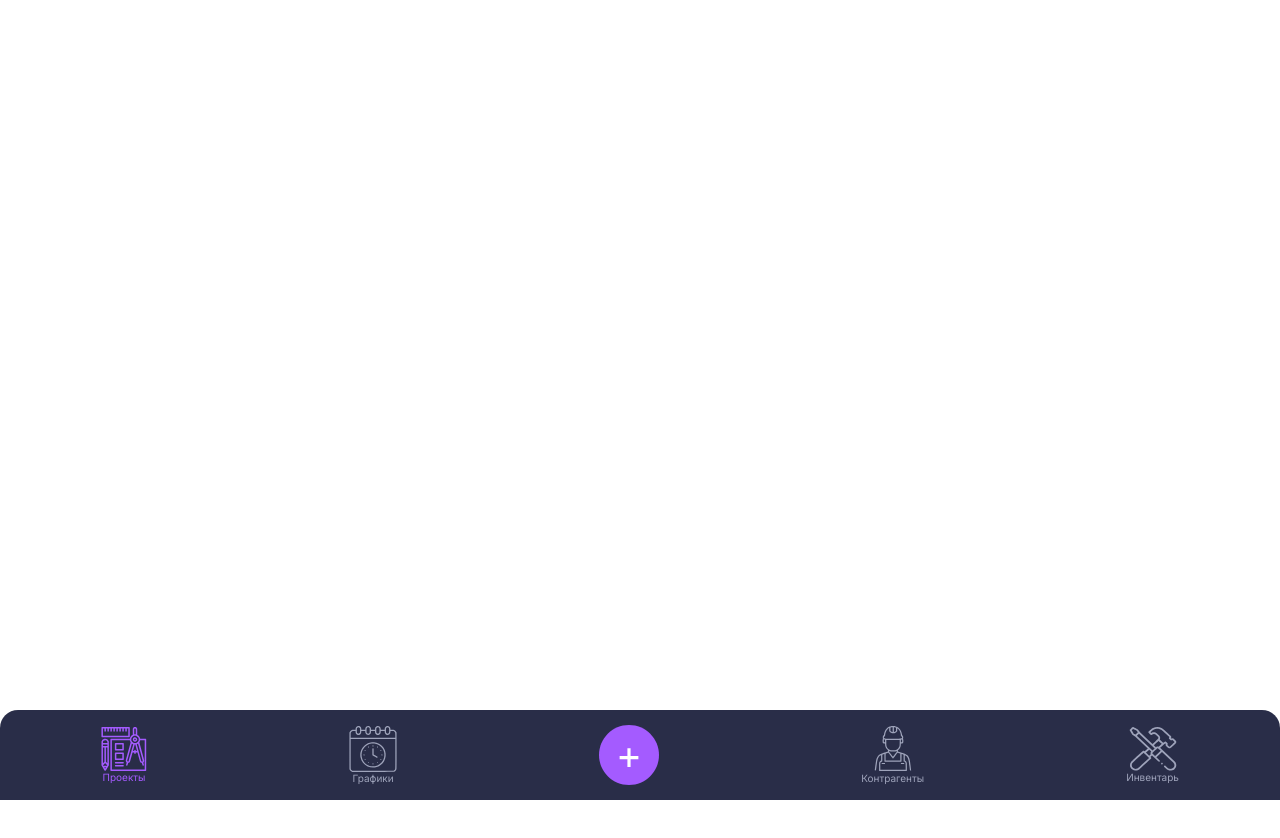
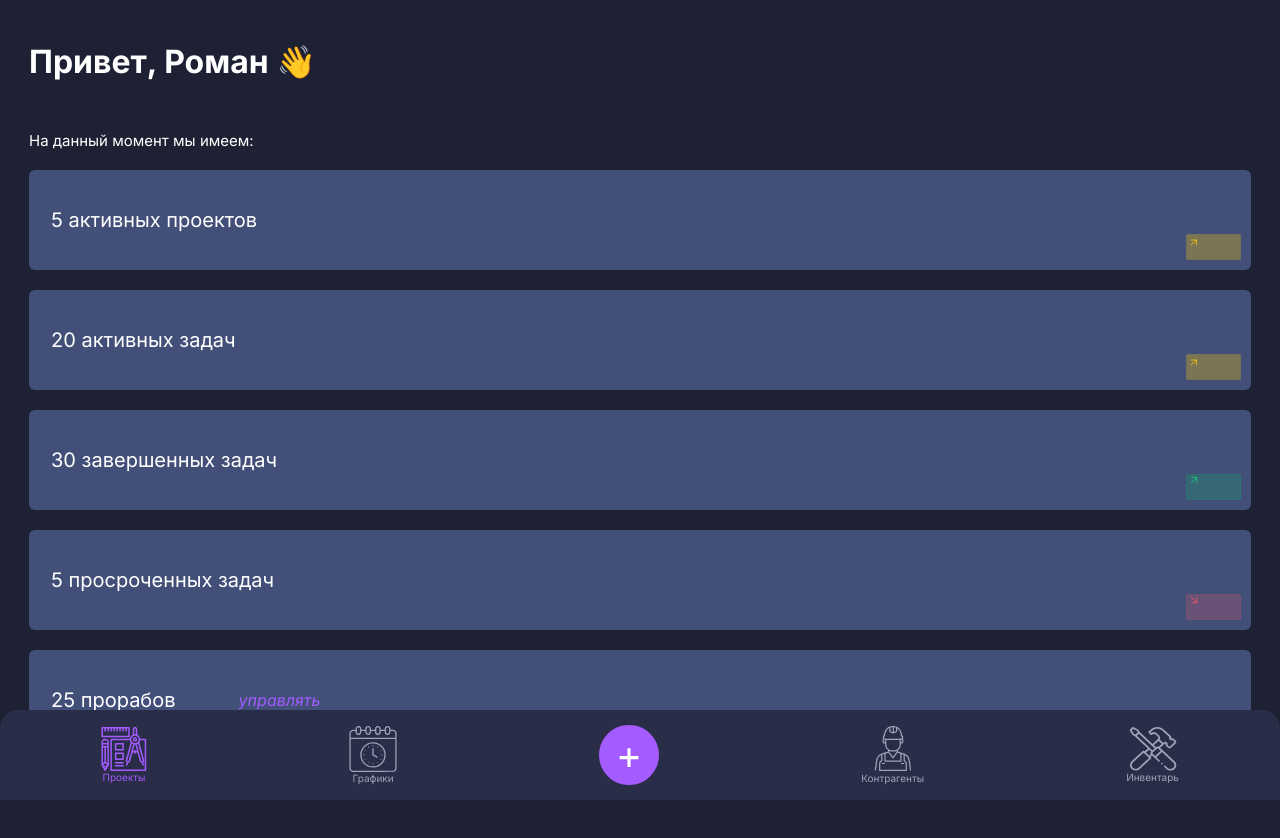
Before and after one commit to serega1806bizin/DonHouseApp, a plain HTML site: page index.html in a window 1280 px wide. Before the commit the page ends 800 px from the top, so only its background shows below. Drawn offline with Linux system fonts and the light colour scheme.

Commit message:
Добавил домашнюю страницу админа

```diff
--- a/index.html
+++ b/index.html
@@ -13,6 +13,32 @@
     />
   </head>
   <body>
+    <div class="homePage">
+      <h1 class="title">Привет, <b>Роман</b> 👋</h1>
+      <p class="text">На данный момент мы имеем:</p>
+      <div class="stats-list">
+        <div class="stats-item">
+          <span class="stats-text">5 активных проектов</span>
+          <img class="stats-img" src="icons/arrow-yellow.svg" alt="стрелка" />
+        </div>
+        <div class="stats-item">
+          <span class="stats-text">20 активных задач</span>
+          <img class="stats-img" src="icons/arrow-yellow.svg" alt="стрелка" />
+        </div>
+        <div class="stats-item">
+          <span class="stats-text">30 завершенных задач</span>
+          <img class="stats-img" src="icons/arrow-green.png" alt="стрелка" />
+        </div>
+        <div class="stats-item">
+          <span class="stats-text">5 просроченных задач</span>
+          <img class="stats-img" src="icons/arrow-red.svg" alt="стрелка" />
+        </div>
+        <div class="stats-item">
+          <span class="stats-text">25 прорабов</span>
+          <a class="stats-manage" href="#">управлять</a>
+        </div>
+      </div>
+    </div>
     <nav class="navbar">
       <a class="navbar__item" href="#">
         <img src="icons/project-active.svg" alt="Проекты" />
@@ -26,6 +52,7 @@
         <img src="icons/plus.svg" alt="Добавить" />
         <div class="navbar__dropdown">
           <a href="#">Новая задача</a>
+          <div class="navbar__divider"></div>
           <a href="#">Зарегистрировать проект</a>
         </div>
       </div>
--- a/main.css
+++ b/main.css
@@ -2,6 +2,12 @@
   margin: 0;
   padding: 0;
   box-sizing: border-box;
+}
+
+:root {
+  --color-active: #A45BFF;
+  --color-inactive: #9EA3BA;
+  --color-background: #1E2034;
 }
 
 body {
@@ -34,7 +40,7 @@ body {
 }
 
 .navbar__item__title-active {
-  color: #A45BFF;
+  color: var(--color-active);
   font-size: 10px;
 }
 
@@ -59,7 +65,7 @@ body {
 
 .navbar__dropdown a {
   display: block;
-  color: #9EA3BA;
+  color: var(--color-inactive);
   font-size: 13px;
   padding: 5px 0;
   text-align: center;
@@ -78,3 +84,60 @@ body {
 .navbar__center:hover .navbar__dropdown {
   display: block;
 }
+
+.homePage {
+  background-color: var(--color-background);
+  height: 100vh;
+  padding: 42px 29px;
+  padding-bottom: 850px;
+  color: white;
+}
+
+.title {
+  font-size: 32px;
+  font-weight: bold;
+  margin-bottom: 50px;
+  white-space: nowrap;
+  overflow: hidden;
+  text-overflow: ellipsis;
+}
+
+.text {
+  font-size: 15px;
+  margin-bottom: 20px;
+}
+
+
+.stats-list {
+  display: flex;
+  flex-direction: column;
+  gap: 20px;
+}
+
+.stats-item {
+  background-color: #425079;
+  border-radius: 6px;
+  padding: 22px;
+  height: 100px;
+  position: relative;
+  display: flex;
+  align-items: center;
+}
+
+.stats-text {
+  color: #fff;
+  font-size: 20px;
+}
+
+.stats-img {
+  position: absolute;
+  bottom: 10px;
+  right: 10px;
+}
+
+.stats-manage {
+  color: var(--color-active);
+  font-style: italic;
+  margin-left: 63px;
+  text-decoration: none;
+}
```
Also changed, not shown: icons/arrow-green.png (added), icons/arrow-red.svg (added), icons/arrow-yellow.svg (added).
